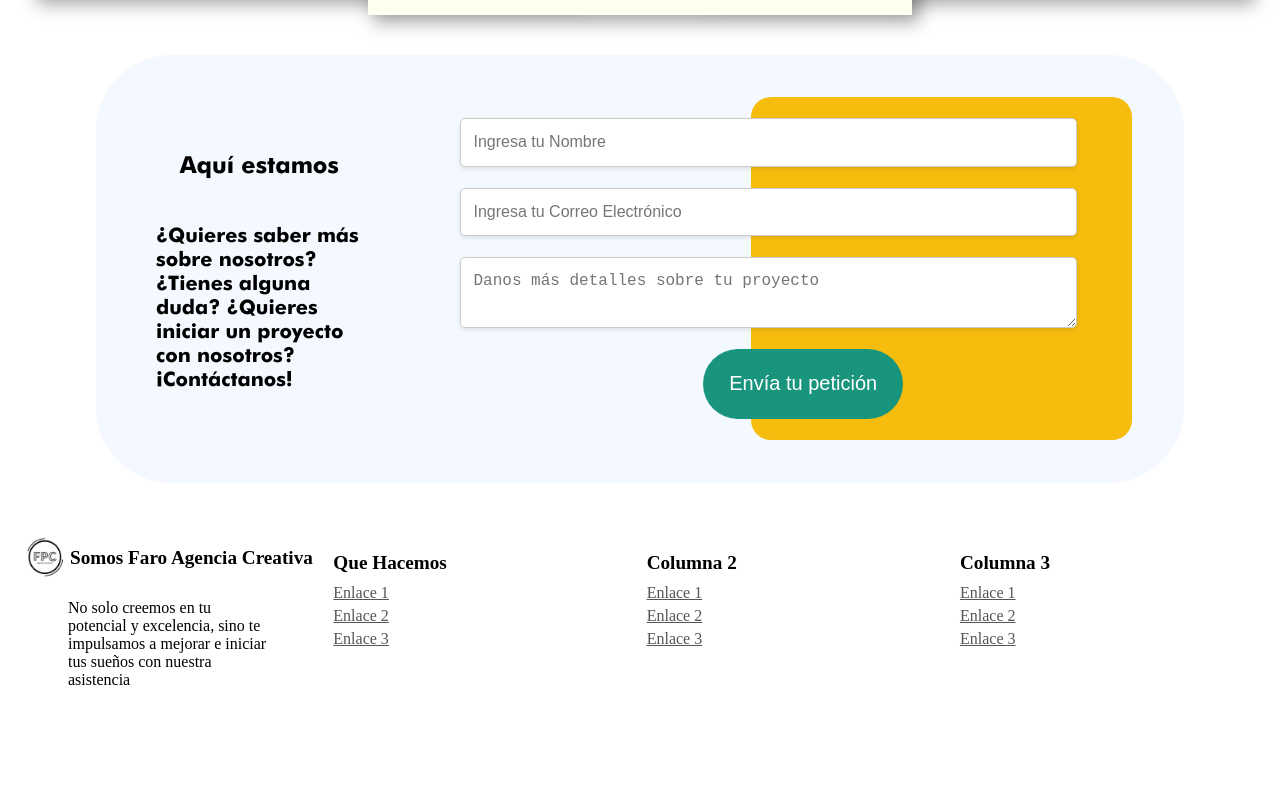
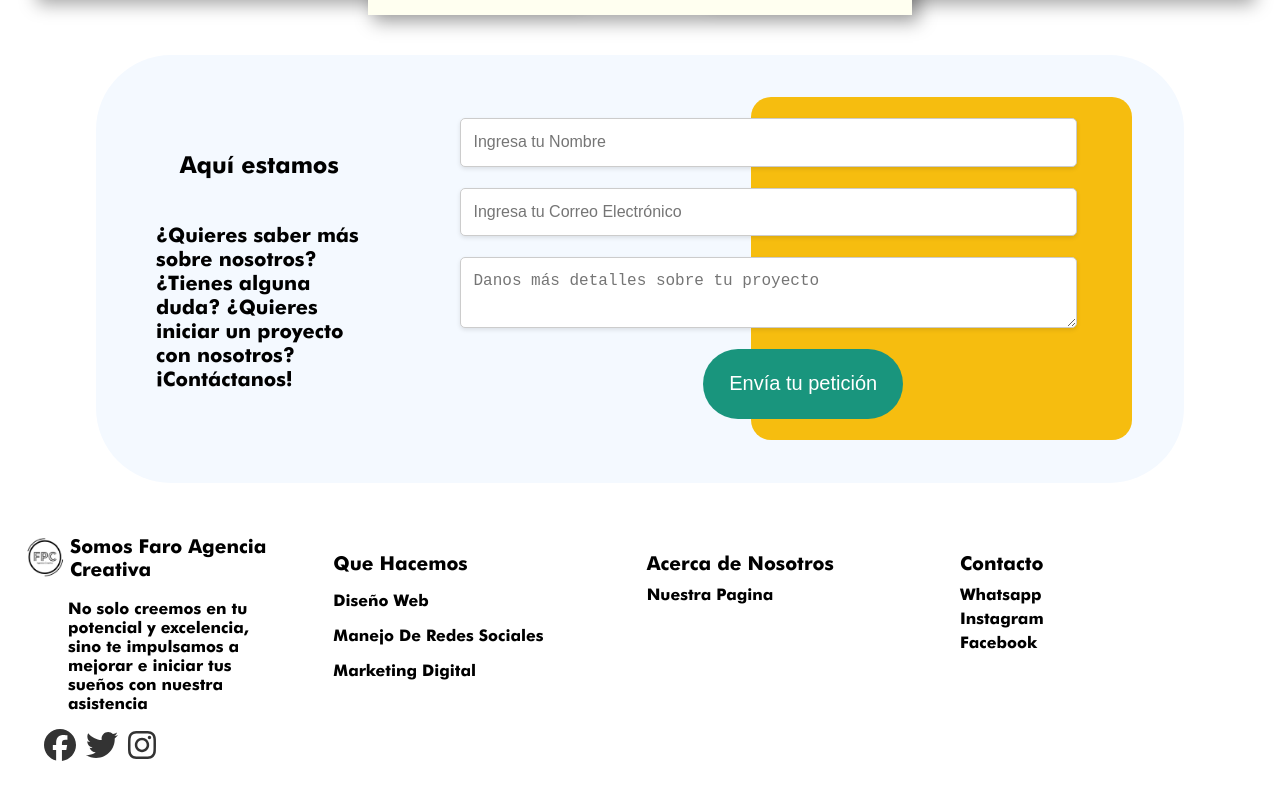
Before and after one commit to dimas4dev/faroCreativeAgency, a React app: page / in a window 1280 px wide. Shown: the part 2534-3334 px from the top of the page. Before the commit the page ends 3268 px from the top, so only its background shows below. Built offline with nearby package versions, Linux system fonts and the light colour scheme.

Commit message:
end footer

```diff
--- a/package.json
+++ b/package.json
@@ -26,6 +26,10 @@
     "@babel/eslint-parser": "^7.19.1",
     "@babel/preset-env": "^7.20.2",
     "@babel/preset-react": "^7.18.6",
+    "@fortawesome/fontawesome-svg-core": "^6.4.0",
+    "@fortawesome/free-brands-svg-icons": "^6.4.0",
+    "@fortawesome/free-solid-svg-icons": "^6.4.0",
+    "@fortawesome/react-fontawesome": "^0.2.0",
     "babel-loader": "^9.1.2",
     "css-loader": "^6.7.3",
     "file-loader": "^6.2.0",
@@ -34,6 +38,7 @@
     "html-webpack-plugin": "^5.3.1",
     "image-minimizer-webpack-plugin": "^3.8.1",
     "mini-css-extract-plugin": "^2.7.2",
+    "nodemailer": "^6.9.3",
     "react": "^18.2.0",
     "react-dom": "^18.2.0",
     "react-redux": "^8.0.5",
--- a/src/assets/styles/components/Footer/Footer.scss
+++ b/src/assets/styles/components/Footer/Footer.scss
@@ -2,6 +2,8 @@ footer {
     background-color: white;
     padding: 20px;
     margin-top: 30px;
+    font-family: "FuturaMdBTBold", sans-serif;
+
 
     .footer-columns {
         display: flex;
@@ -34,7 +36,7 @@ footer {
             .social-icons {
                 list-style: none;
                 padding: 0;
-                margin: 0;
+                margin-left: 24px;
 
                 li {
                     display: inline-block;
@@ -64,7 +66,12 @@ footer {
                     margin-bottom: 5px;
 
                     a {
-                        color: #555;
+                        color: black;
+                        text-decoration: none;
+                    }
+
+                    a:hover {
+                        color: #19957D;
                     }
                 }
             }
--- a/src/components/Footer/index.js
+++ b/src/components/Footer/index.js
@@ -1,11 +1,14 @@
 import React from "react"
 
 import FaroLogo from "@assets/images/LogoFPCBlanco.png";
+import { FontAwesomeIcon } from '@fortawesome/react-fontawesome'
+import { faFacebook, faTwitter, faInstagram } from '@fortawesome/free-brands-svg-icons'
+
 
 
 const Footer = ({ text }) => {
 
-    const { title, description, columnWhatWeDo } = text;
+    const { title, description, columnWhatWeDo, columAboutUs, columnContact } = text;
 
     return (
         <footer>
@@ -17,35 +20,30 @@ const Footer = ({ text }) => {
                             <h3>{title}</h3>
                         </div>
                         <p>{description}</p>
+                        <ul className="social-icons">
+                            <li><a href="#"><FontAwesomeIcon icon={faFacebook} style={{ fontSize: '32px' }} /></a></li>
+                            <li><a href="#"><FontAwesomeIcon icon={faTwitter} style={{ fontSize: '32px' }} /></a></li>
+                            <li><a href="#"><FontAwesomeIcon icon={faInstagram} style={{ fontSize: '32px' }} /></a></li>
+                        </ul>
                     </div>
-                    <ul className="social-icons">
-                        <li><a href="#"><i className="fab fa-facebook"></i></a></li>
-                        <li><a href="#"><i className="fab fa-twitter"></i></a></li>
-                        <li><a href="#"><i className="fab fa-instagram"></i></a></li>
-                    </ul>
                 </div>
                 <div className="column">
                     <h3>{columnWhatWeDo.title}</h3>
                     <ul>
-                        <li><a href="#">Enlace 1</a></li>
-                        <li><a href="#">Enlace 2</a></li>
-                        <li><a href="#">Enlace 3</a></li>
+                        {columnWhatWeDo.items.map((item, index) => (<li key={`WhatWeDo-${index}`}><p style={{ padding: 0 }}>{item}</p>  </li>))}
                     </ul>
                 </div>
                 <div className="column">
-                    <h3>Columna 2</h3>
+                    <h3> {columAboutUs.title}</h3>
                     <ul>
-                        <li><a href="#">Enlace 1</a></li>
-                        <li><a href="#">Enlace 2</a></li>
-                        <li><a href="#">Enlace 3</a></li>
+                        {columAboutUs.items.map((item, index) => (<li key={`AboutUs-${index}`}><a target="_blank" href={item.redirectUrl}>{item.title}</a></li>))}
+
                     </ul>
                 </div>
                 <div className="column">
-                    <h3>Columna 3</h3>
+                    <h3> {columnContact.title}</h3>
                     <ul>
-                        <li><a href="#">Enlace 1</a></li>
-                        <li><a href="#">Enlace 2</a></li>
-                        <li><a href="#">Enlace 3</a></li>
+                        {columnContact.items.map((item, index) => (<li key={`SocialMedia-${index}`}><a target="_blank" href={item.redirectUrl}>{item.nameSocialMedia}</a></li>))}
                     </ul>
                 </div>
             </div>
--- a/src/i18n/es.json
+++ b/src/i18n/es.json
@@ -77,21 +77,50 @@
         "Diseño Web",
         "Manejo De Redes Sociales",
         "Marketing Digital"
+      ],
+      "itemsBro": [
+        {
+          "nameSocialMedia": "Whatsapp",
+          "redirectUrl": "https://api.whatsapp.com/send?phone=573508204075&text=Hola%20Faro%20Agencia%20Creativa%20vengo%20de%20su%20pagina%20web."
+        },
+        {
+          "nameSocialMedia": "Instagram",
+          "redirectUrl": "https://www.instagram.com/faroagenciacreativa/"
+        },
+        {
+          "nameSocialMedia": "Facebook",
+          "redirectUrl": "https://www.facebook.com/faroagenciacreativa/"
+        },
+        {
+          "nameSocialMedia": "Twitter",
+          "redirectUrl": "https://twitter.com/faroagenciacr"
+        }
       ]
     },
     "columAboutUs": {
       "title": "Acerca de Nosotros",
       "items": [
-        "Our Page"
+        {
+          "title": "Nuestra Pagina",
+          "redirectUrl": "https://faropsicopedagogia.org"
+        }
       ]
     },
     "columnContact": {
       "title": "Contacto",
       "items": [
-        "Whatsapp",
-        "Instagram",
-        "Facebook",
-        "Twitter"
+        {
+          "nameSocialMedia": "Whatsapp",
+          "redirectUrl": "https://api.whatsapp.com/send?phone=573508204075&text=Hola%20Faro%20Agencia%20Creativa%20vengo%20de%20su%20pagina%20web."
+        },
+        {
+          "nameSocialMedia": "Instagram",
+          "redirectUrl": "https://www.instagram.com/faropsicopedagogia/"
+        },
+        {
+          "nameSocialMedia": "Facebook",
+          "redirectUrl": "https://www.facebook.com/faropsicopedagogiaglobal/"
+        }
       ]
     }
   }
```
Also changed, not shown: 1 other file (tests, documents, lock files or other folders).
